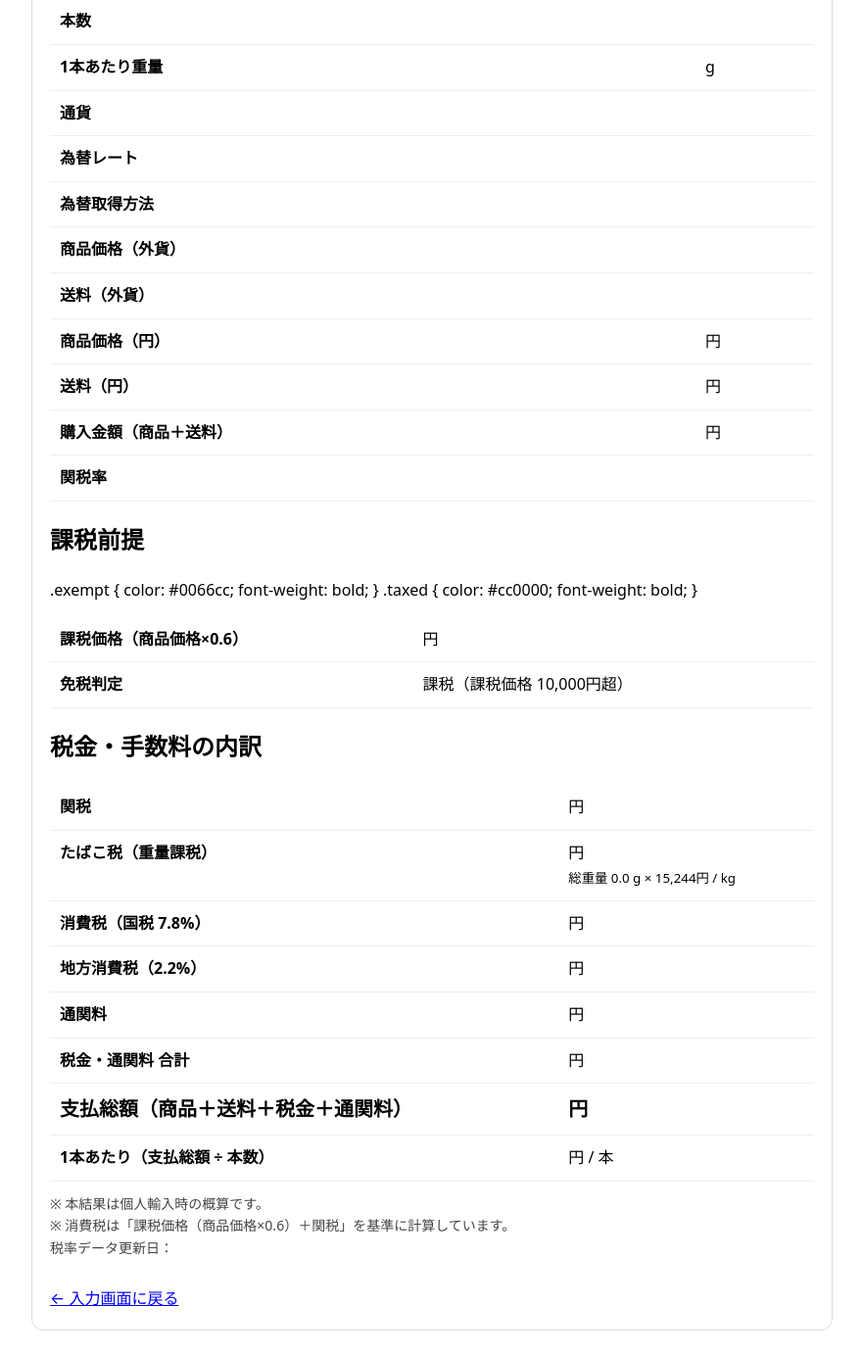
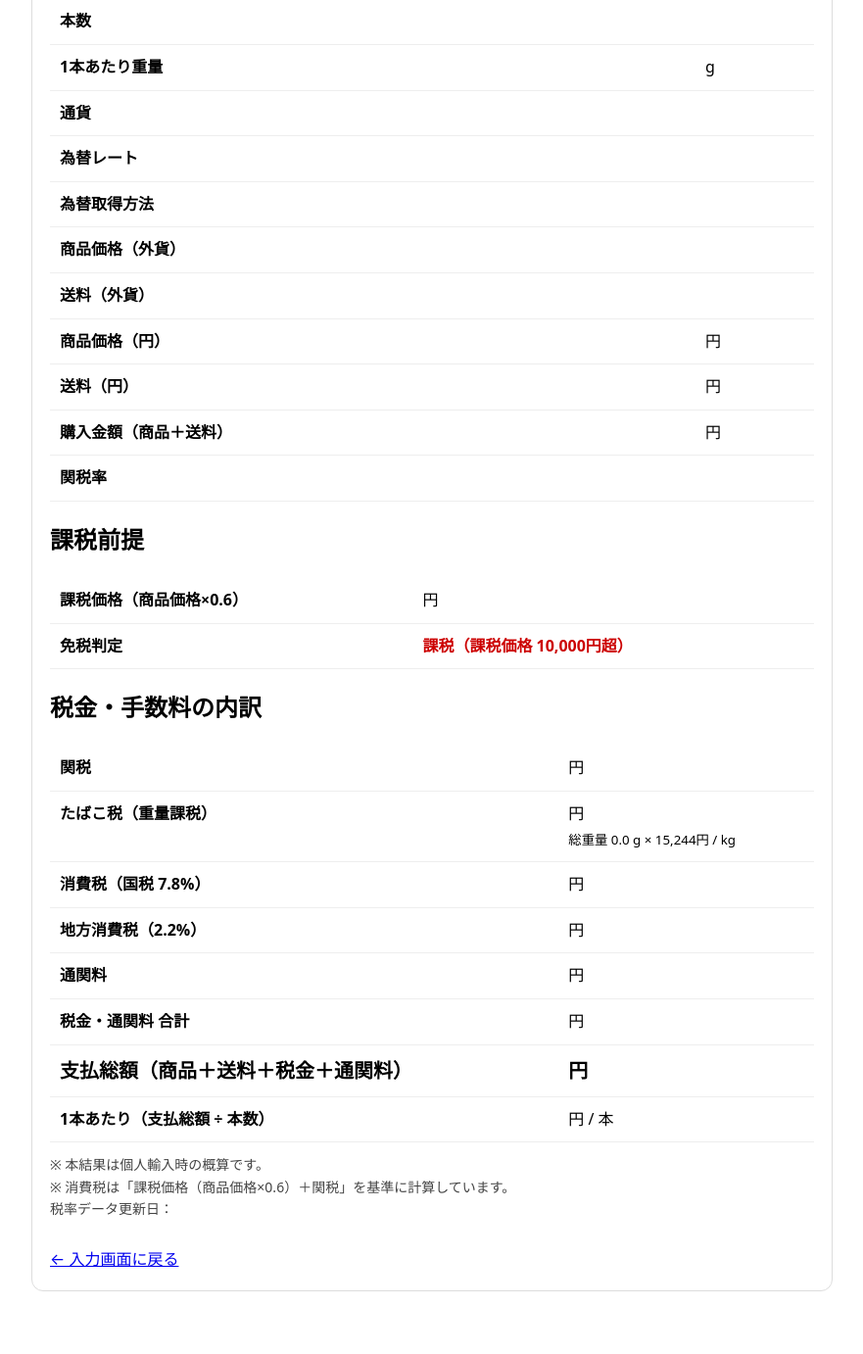
Before and after one commit to Dragon0145/cigar_importprice, a Flask app: template templates/result.html in a window 1280 px wide. Shown: the part 196-1578 px from the top of the page at 98% size, without its empty margins (199-1080 px from the left). After the commit the page ends 1514 px from the top, so only its background shows below. Run offline with Flask 3, Linux system fonts and the light colour scheme; the template is opened without the code that fills it, so the values that code supplies are empty; parts of the project's set-up code (start-up, migrations or seed data) failed here and were passed over.

Commit message:
Fix CSS for exempt/taxed labels

```diff
--- a/templates/result.html
+++ b/templates/result.html
@@ -48,6 +48,15 @@
       font-size: 14px;
       margin-top: 12px;
     }
+    .exempt {
+      color: #0066cc;
+      font-weight: bold;
+    }
+    .taxed {
+      color: #cc0000;
+      font-weight: bold;
+    }
+
   </style>
 </head>
 <body>
@@ -82,14 +91,6 @@
 {% endif %}
         </td>
       </tr>
-.exempt {
-  color: #0066cc;
-  font-weight: bold;
-}
-.taxed {
-  color: #cc0000;
-  font-weight: bold;
-}
 
     </table>
 
```
